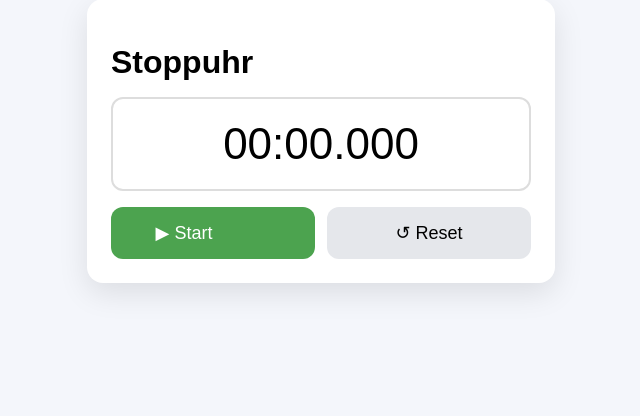
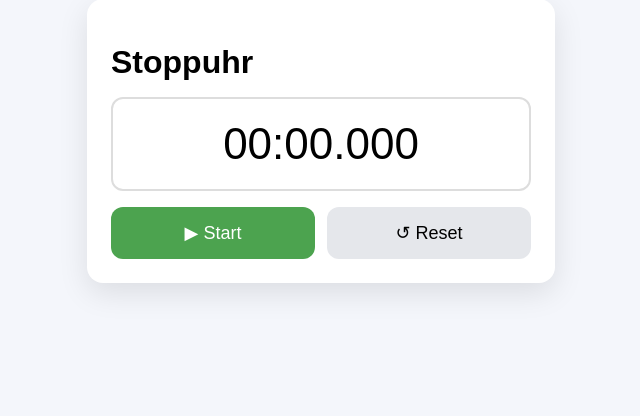
Before and after one commit to LorettaPantelic/VWA, a Flask app: page /stopwatch in a window 1280 px wide. Shown: the part 288-704 px from the top of the page, without its empty margins (319-959 px from the left). Run offline with Flask 3, Linux system fonts and the light colour scheme.

Commit message:
Fix stopwatch.html

```diff
--- a/scoreboard_web/templates/stopwatch.html
+++ b/scoreboard_web/templates/stopwatch.html
@@ -39,13 +39,26 @@
         cursor: pointer;
         position: relative;
         box-sizing: border-box;
+        min-height: 52px;
 
-        min-height: 52px;
+        display: flex;
+        align-items: center;
+        justify-content: center;
+    }
+
+    .btn-inner {
+        display: flex;
+        align-items: center;
+        justify-content: center;
+        position: relative;
     }
 
     .btn-placeholder {
         visibility: hidden;
-        display: inline-block;
+        position: absolute;
+        left: 0;
+        right: 0;
+        text-align: center;
     }
 
     .start {
@@ -70,8 +83,10 @@
 
     <div class="controls">
         <button id="toggleBtn" class="start">
-            <span class="btn-text">▶ Start</span>
-            <span class="btn-placeholder" aria-hidden="true">■ Stop</span>
+            <span class="btn-inner">
+                <span class="btn-text">▶ Start</span>
+                <span class="btn-placeholder" aria-hidden="true">■ Stop</span>
+            </span>
         </button>
         <button class="reset" onclick="resetClock()">↺ Reset</button>
     </div>
```
